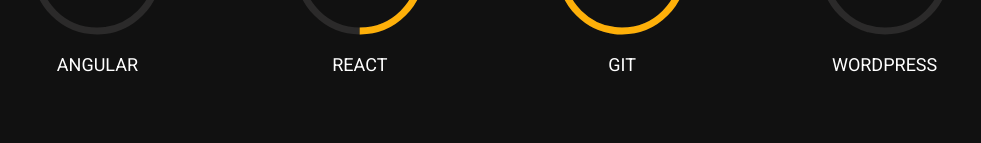
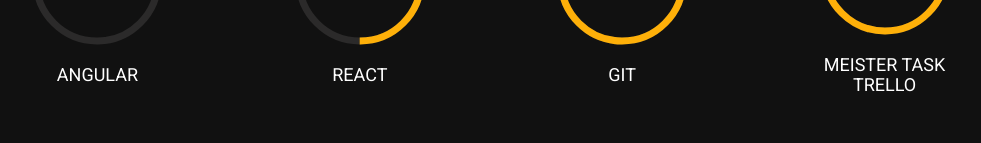
Before and after one commit to Power-Shots/Alexey-Zidkov-protfolio, a plain HTML site: page about.html in a window 1280 px wide. Shown: the part 1223-1366 px from the top of the page, without its empty margins (149-1130 px from the left). Drawn offline with nearby package versions, Linux system fonts and the light colour scheme.

```diff
--- a/js/components/About/about.js
+++ b/js/components/About/about.js
@@ -207,8 +207,8 @@ class MeSkills {
                 title: 'git'
             },
             {
-                persent: 20,
-                title: 'wordpress'
+                persent: 90,
+                title: 'meister task<br/>trello'
             },
         ];
 
```
Also changed, not shown: index.html (+1 -1 lines), img/photo1.png (added), 1 other file.
